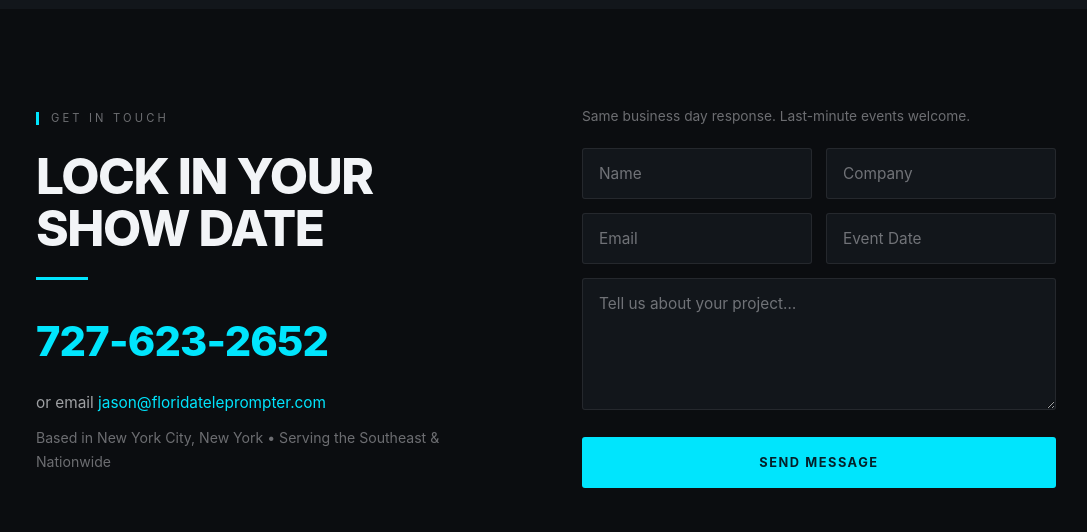
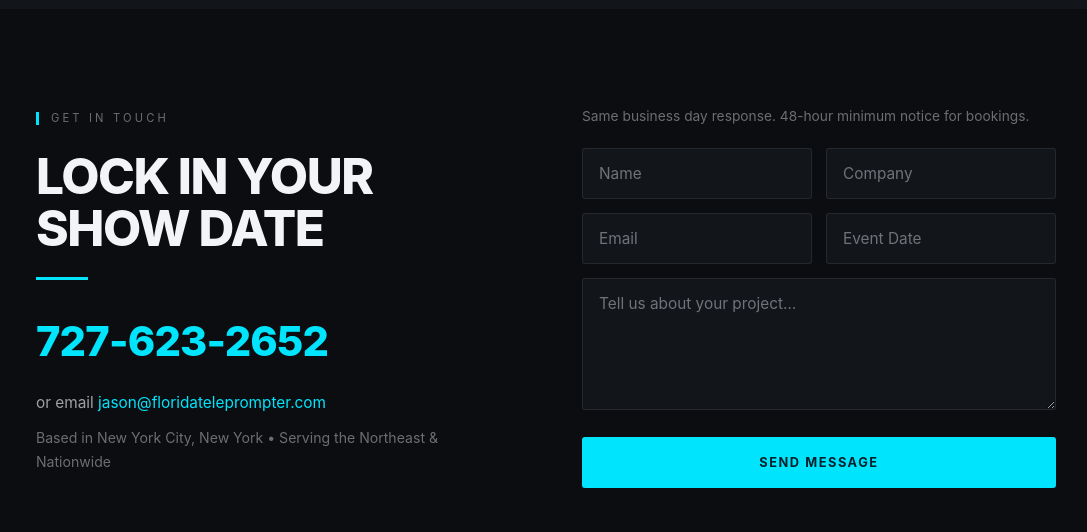
Before and after one commit to jasproj/newyorkteleprompter, a Jekyll site: the page index.html, which Jekyll copies as it is, in a window 1280 px wide and 900 px high, scrolled down 7133 px. Shown: the part 152-684 px from the top of the window, without its empty margins (94-1181 px from the left). Built offline with Jekyll 4.4.1, drawn with Linux system fonts in a browser that asks for light colours.

Commit message:
Contact form: 48-hour minimum notice; fix region line (#16)

```diff
--- a/index.html
+++ b/index.html
@@ -770,10 +770,10 @@
                     <h2 class="sec-title">Lock In Your Show Date</h2>
                     <a href="tel:727-623-2652" class="phone-big">727-623-2652</a>
                     <p class="contact-meta">or email <a href="mailto:jason@floridateleprompter.com">jason@floridateleprompter.com</a></p>
-                    <p class="contact-loc">Based in New York City, New York • Serving the Southeast & Nationwide</p>
+                    <p class="contact-loc">Based in New York City, New York • Serving the Northeast & Nationwide</p>
                 </div>
                 <form class="contact-form" action="https://formspree.io/f/mblnpevk" method="POST">
-                    <p class="form-note">Same business day response. Last-minute events welcome.</p>
+                    <p class="form-note">Same business day response. 48-hour minimum notice for bookings.</p>
                     <input type="hidden" name="_subject" value="New York Teleprompter - New Inquiry">
                     <input type="text" name="_gotcha" style="display:none" tabindex="-1" autocomplete="off" aria-hidden="true">
                     <div class="form-row">
```
